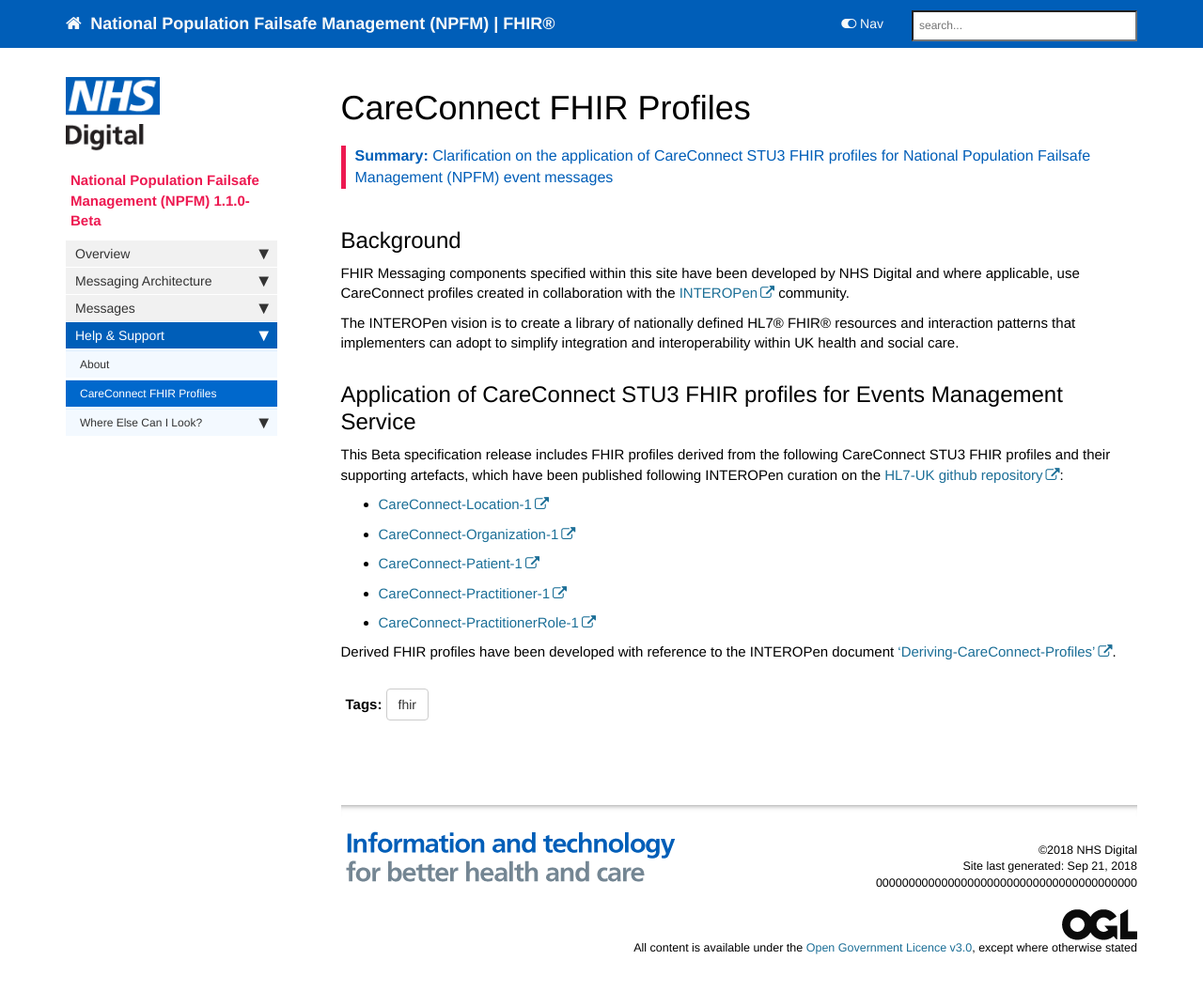
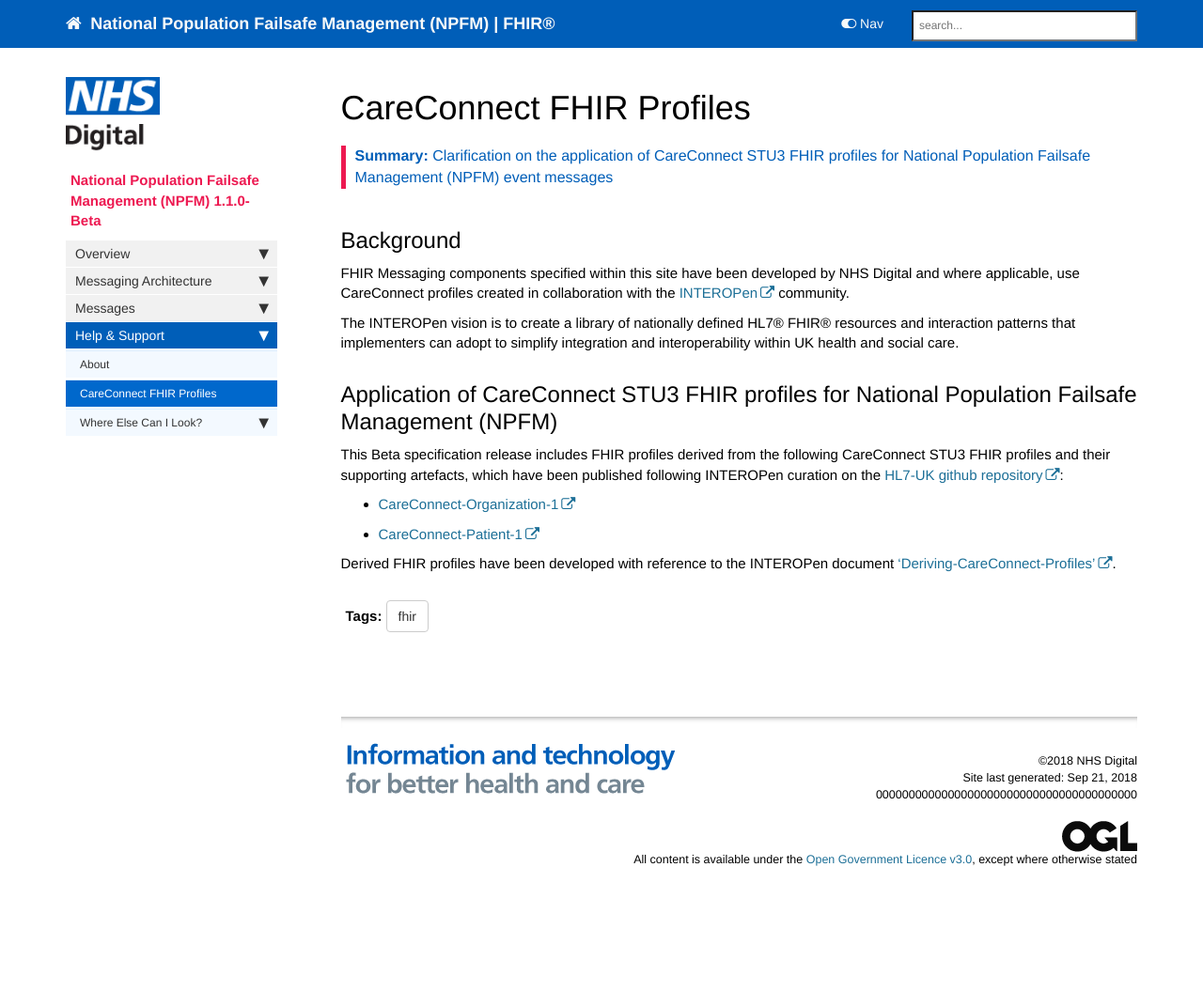
Before and after one commit to nhsconnect/National-Failsafe, a Jekyll site: the page built from pages/support/support_careconnect.md, in a window 1280 px wide and 1079 px high. Shown: the top 1055 px of the window at 94% size. Built offline with Jekyll 4.4.1, drawn with Linux system fonts in a browser that asks for light colours; nearby versions of some CDN libraries; comment, search, counter and statistics services are not loaded.

Commit message:
Profile usage corrected

```diff
--- a/pages/support/support_careconnect.md
+++ b/pages/support/support_careconnect.md
@@ -13,14 +13,11 @@ FHIR Messaging components specified within this site have been developed by NHS
 
 The INTEROPen vision is to create a library of nationally defined HL7® FHIR® resources and interaction patterns that implementers can adopt to simplify integration and interoperability within UK health and social care.
 
-## Application of CareConnect STU3 FHIR profiles for Events Management Service ##
+## Application of CareConnect STU3 FHIR profiles for National Population Failsafe Management (NPFM) ##
 
 This Beta specification release includes FHIR profiles derived from the following CareConnect STU3 FHIR profiles and their supporting artefacts, which have been published following INTEROPen curation on the [HL7-UK github repository](https://github.com/HL7-UK/CareConnect-profiles-STU3/):
 
-- [CareConnect-Location-1](https://fhir.hl7.org.uk/STU3/StructureDefinition/CareConnect-Location-1)
 - [CareConnect-Organization-1](https://fhir.hl7.org.uk/STU3/StructureDefinition/CareConnect-Organization-1)
 - [CareConnect-Patient-1](https://fhir.hl7.org.uk/STU3/StructureDefinition/CareConnect-Patient-1)
-- [CareConnect-Practitioner-1](https://fhir.hl7.org.uk/STU3/StructureDefinition/CareConnect-Practitioner-1)
-- [CareConnect-PractitionerRole-1](https://fhir.hl7.org.uk/STU3/StructureDefinition/CareConnect-PractitionerRole-1)
 
 Derived FHIR profiles have been developed with reference to the INTEROPen document ['Deriving-CareConnect-Profiles'](https://docs.google.com/document/d/1Fe6_w78BiNKwAnmsJi0-oQe7TRc2VpFqUQGpdpbkn7s/edit#heading=h.v4n7w91x36ud).
```
